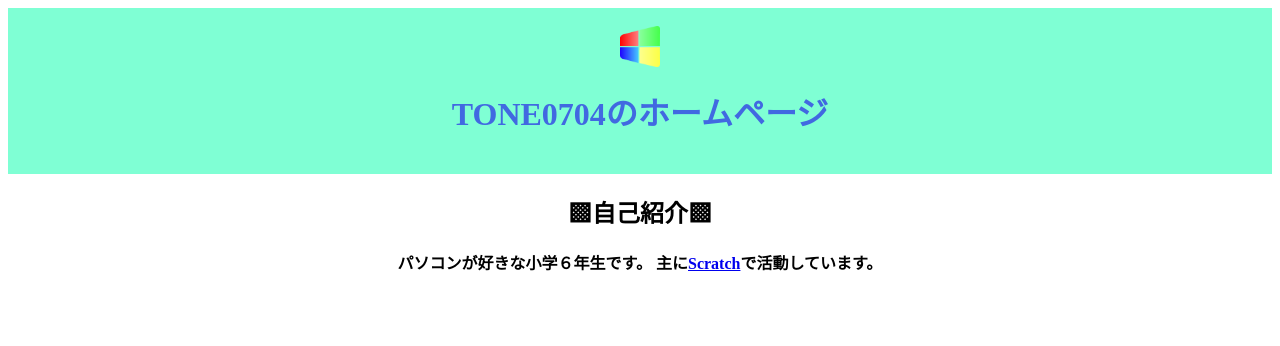
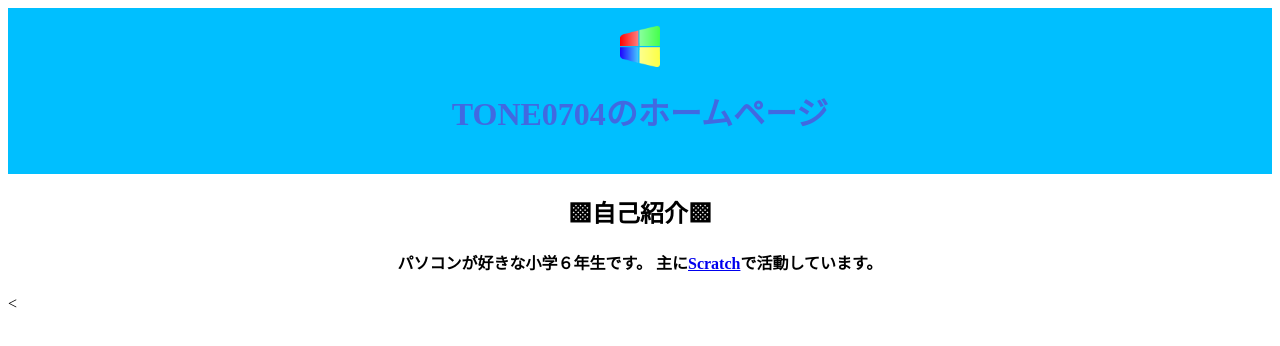
Before and after one commit to TONE0704/homepage, a plain HTML site: page index.html in a window 1280 px wide. Drawn offline with Linux system fonts and the light colour scheme.

Commit message:
Update index.html

```diff
--- a/index.html
+++ b/index.html
@@ -8,7 +8,8 @@
     font-family: ＤＦ特太ゴシック体;
   }
   .header{
-   background-color:#7fffd4;
+   background: linear-gradient(#00bfff, #00bfff) fixed;
+
    white-space: nowrap;
   }
   .ziko{
@@ -36,6 +37,7 @@
   パソコンが好きな小学６年生です。
   主に<a href="https://scratch.mit.edu">Scratch</a>で活動しています。
  </h4>
+ <
   </center>
 </body>
 </html>
```
